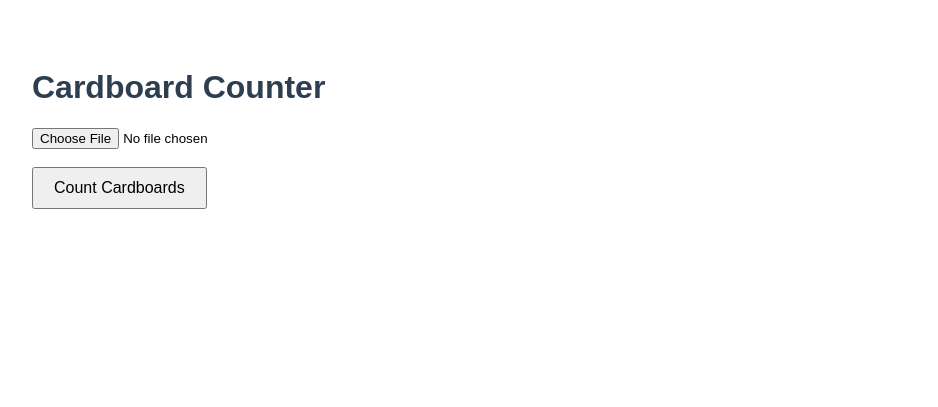
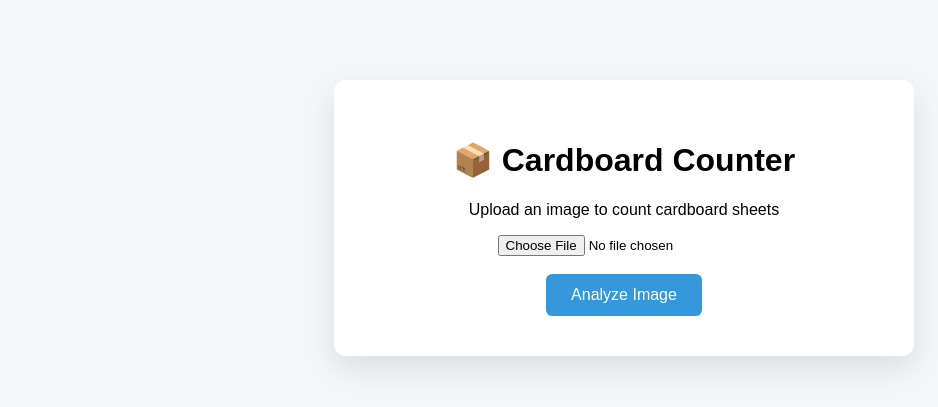
Before and after one commit to Shreyas2545/Cardboard_Counter, a Flask app: page / in a window 1280 px wide. Shown: the top 407 px of the page, without its empty margins (16-954 px from the left). Run offline with Flask 3, Linux system fonts and the light colour scheme.

Commit message:
algood till now lets check tommorrow for few known value images

```diff
--- a/app.py
+++ b/app.py
@@ -1,17 +1,19 @@
 from flask import Flask, render_template, request
 import numpy as np
 import cv2
+import base64
 
 from cv_engine.preprocessing import preprocess_image
 from cv_engine.gradients import compute_directional_gradient
 from cv_engine.projection import project_to_1d
-from cv_engine.counter import count_cardboards
+from cv_engine.counter import estimate_sheet_count_with_confidence
 
 app = Flask(__name__)
 
 @app.route("/", methods=["GET"])
 def index():
     return render_template("index.html")
+
 
 @app.route("/upload", methods=["POST"])
 def upload():
@@ -22,25 +24,32 @@ def upload():
     if file.filename == "":
         return "No image selected", 400
 
-    # In-memory image read
-    image_bytes = np.frombuffer(file.read(), np.uint8)
-    image = cv2.imdecode(image_bytes, cv2.IMREAD_COLOR)
+    # Read image in memory
+    image_bytes = file.read()
+    np_img = np.frombuffer(image_bytes, np.uint8)
+    image = cv2.imdecode(np_img, cv2.IMREAD_COLOR)
 
     if image is None:
         return "Invalid image", 400
 
-    # CV Pipeline
+    # ----- CV PIPELINE -----
     preprocessed = preprocess_image(image)
     gradient = compute_directional_gradient(preprocessed, "vertical")
-    signal = project_to_1d(gradient, "vertical")
+    signal_1d = project_to_1d(gradient, "vertical")
 
-    cardboard_count, flute_count = count_cardboards(signal)
+    count, confidence = estimate_sheet_count_with_confidence(signal_1d)
+
+    # ----- Convert image to Base64 for display -----
+    _, buffer = cv2.imencode(".jpg", image)
+    img_base64 = base64.b64encode(buffer).decode("utf-8")
 
     return render_template(
         "result.html",
-        count=cardboard_count,
-        flutes=flute_count
+        count=count,
+        confidence=confidence,
+        image_data=img_base64
     )
+
 
 if __name__ == "__main__":
     app.run(debug=True)
--- a/static/css/style.css
+++ b/static/css/style.css
@@ -1,14 +1,126 @@
 body {
     font-family: Arial, sans-serif;
-    padding: 40px;
+    background: #f4f6f8;
+    margin: 0;
+    padding: 0;
 }
 
-h1 {
+/* ===== RESULT PAGE ===== */
+.result-page {
+    min-height: 100vh;
+    display: flex;
+    justify-content: center;
+    align-items: center;
+}
+
+.result-container {
+    width: 92%;
+    max-width: 1100px;
+    background: white;
+    border-radius: 16px;
+    padding: 40px;
+    box-shadow: 0 18px 45px rgba(0,0,0,0.15);
+}
+
+.result-container h1 {
+    text-align: center;
+    color: #2c3e50;
+    margin-bottom: 30px;
+}
+
+/* LAYOUT */
+.result-content {
+    display: flex;
+    gap: 40px;
+    align-items: stretch;
+}
+
+/* LEFT IMAGE FULL SIDE */
+.image-section-full {
+    flex: 1.2;
+    display: flex;
+    align-items: center;
+    justify-content: center;
+}
+
+.result-img-full {
+    width: 100%;
+    height: 100%;
+    max-height: 420px;
+    object-fit: contain;
+    border-radius: 12px;
+    border: 1px solid #ddd;
+}
+
+/* RIGHT DATA */
+.data-section {
+    flex: 1;
+    display: flex;
+    flex-direction: column;
+    justify-content: center;
+    text-align: center;
+}
+
+.metric {
+    margin-bottom: 30px;
+}
+
+.label {
+    font-size: 16px;
+    color: #7f8c8d;
+}
+
+.value {
+    font-size: 56px;
+    font-weight: bold;
     color: #2c3e50;
 }
 
+.confidence {
+    font-size: 38px;
+    font-weight: bold;
+    color: #27ae60;
+}
+
+.link {
+    margin-top: 25px;
+    font-size: 16px;
+    text-decoration: none;
+    color: #3498db;
+}
+
+.link:hover {
+    text-decoration: underline;
+}
+
+/* ===== INDEX PAGE (RESTORED STYLE SUPPORT) ===== */
+.container {
+    max-width: 500px;
+    margin: 80px auto;
+    background: white;
+    padding: 40px;
+    border-radius: 12px;
+    text-align: center;
+    box-shadow: 0 12px 30px rgba(0,0,0,0.1);
+}
+
+.preview-img {
+    max-width: 100%;
+    margin: 20px 0;
+    border-radius: 8px;
+    border: 1px solid #ddd;
+}
+
 button {
-    padding: 10px 20px;
+    padding: 12px 25px;
+    background: #3498db;
+    color: white;
+    border: none;
     font-size: 16px;
+    border-radius: 6px;
     cursor: pointer;
 }
+
+button:hover {
+    background: #2980b9;
+}
--- a/templates/index.html
+++ b/templates/index.html
@@ -5,12 +5,28 @@
     <link rel="stylesheet" href="{{ url_for('static', filename='css/style.css') }}">
 </head>
 <body>
-    <h1>Cardboard Counter</h1>
+
+<div class="container">
+    <h1>📦 Cardboard Counter</h1>
+    <p>Upload an image to count cardboard sheets</p>
 
     <form action="/upload" method="POST" enctype="multipart/form-data">
-        <input type="file" name="image" accept="image/*" required>
+        <input type="file" name="image" accept="image/*" required onchange="previewImage(event)">
         <br><br>
-        <button type="submit">Count Cardboards</button>
+
+        <img id="preview" class="preview-img" style="display:none;">
+
+        <button type="submit">Analyze Image</button>
     </form>
+</div>
+
+<script>
+function previewImage(event) {
+    const img = document.getElementById("preview");
+    img.src = URL.createObjectURL(event.target.files[0]);
+    img.style.display = "block";
+}
+</script>
+
 </body>
 </html>
```
Also changed, not shown: cv_engine/counter.py (+32 -19 lines), templates/result.html (+33 -5 lines).
